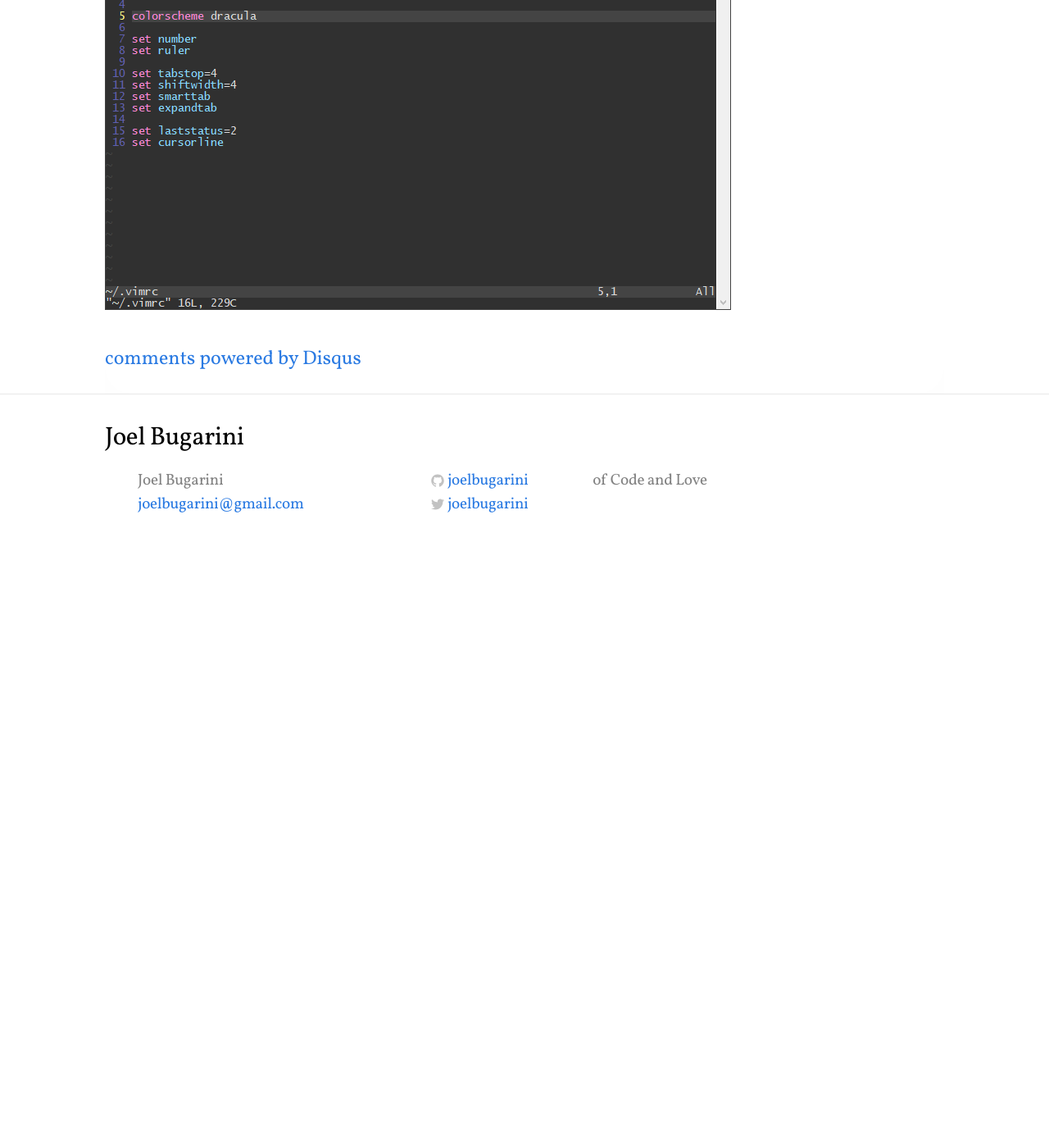
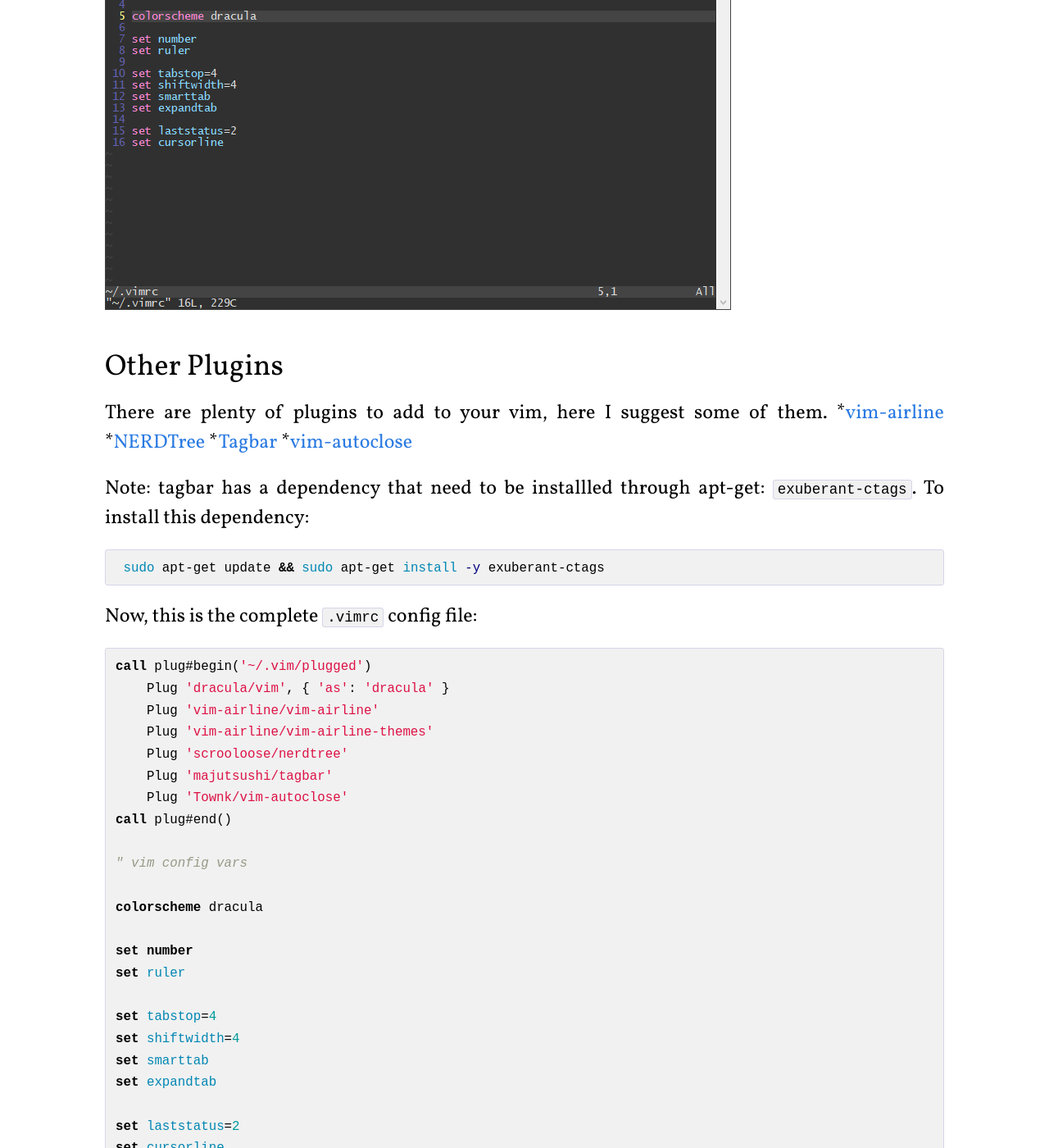
Before and after one commit to joelbugarini/joelbugarini.github.io, a Jekyll site: the page built from _posts/2020-11-07-Vim_Plugins.markdown, in a window 1280 px wide and 1400 px high, scrolled down 2258 px. Shown: the whole window at 82% size. Built offline with Jekyll 4.4.1, drawn with Linux system fonts in a browser that asks for light colours; comment, search, counter and statistics services are not loaded; before the commit the page ends 2888 px from its top, so only the background shows below that; some of the changed text lies outside the part shown.

Commit message:
Update 2020-11-07-Vim_Plugins.markdown

```diff
--- a/_posts/2020-11-07-Vim_Plugins.markdown
+++ b/_posts/2020-11-07-Vim_Plugins.markdown
@@ -45,9 +45,9 @@ call plug#begin('~/.vim/plugged')
 Plug 'dracula/vim', { 'as': 'dracula' }
 call plug#end()
 
+" Vim config vars
+
 colorscheme dracula
-
-" vim config vars
 
 set number
 set ruler
@@ -64,3 +64,65 @@ set cursorline
 This configuration will add a ruler of number for the code, add an always visible status line, highlight the current cursor line, and set the tab and indentation variables.
 \
 ![vim02]({{ site.url }}/assets/vim02.png)
+
+# Other Plugins
+
+There are plenty of plugins to add to your vim, here I suggest some of them.
+*[vim-airline](https://github.com/vim-airline/vim-airline)
+*[NERDTree](https://github.com/preservim/nerdtree)
+*[Tagbar](https://github.com/preservim/tagbar)
+*[vim-autoclose](https://github.com/Townk/vim-autoclose)
+
+Note: tagbar has a dependency that need to be installled through apt-get: `exuberant-ctags`. To install this dependency:
+
+{% highlight bash %} sudo apt-get update && sudo apt-get install -y exuberant-ctags {% endhighlight %}
+
+Now, this is the complete `.vimrc` config file:
+
+{% highlight vim%}
+call plug#begin('~/.vim/plugged')
+    Plug 'dracula/vim', { 'as': 'dracula' }
+    Plug 'vim-airline/vim-airline'
+    Plug 'vim-airline/vim-airline-themes'
+    Plug 'scrooloose/nerdtree'
+    Plug 'majutsushi/tagbar'
+    Plug 'Townk/vim-autoclose'
+call plug#end()
+
+" vim config vars
+
+colorscheme dracula
+
+set number
+set ruler
+
+set tabstop=4
+set shiftwidth=4
+set smarttab
+set expandtab
+
+set laststatus=2
+set cursorline
+
+" Plugins cofig vars
+" Airline
+let g:airline#extensions#tabline#enabled = 1
+let g:airline_powerline_fonts = 1
+let g:airline_theme='hybrid'
+let g:hybrid_custom_term_colors = 1
+let g:hybrid_reduced_contrast = 1
+
+" NERDTree
+map <C-n> :NERDTreeToggle<CR>
+map <C-m> :TagbarToggle<CR>
+
+autocmd VimEnter * NERDTree
+autocmd bufenter * if (winnr("$") == 1 && exists("b:NERDTree") && b:NERDTree.isTabTree()) | q | endif
+
+{% endhighlight %}
+
+Let's see how it looks like in a project. Return to the project previously created and type `vim .`
+
+![vim03]({{ site.url }}/assets/vim03.png)
+
+That's it, in the next post we will be adding OmniSharper to the mix.
```
